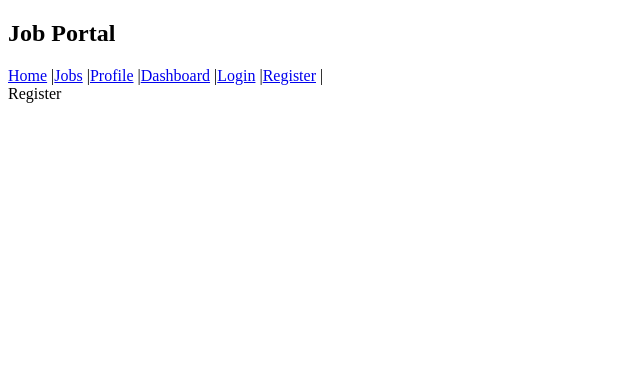
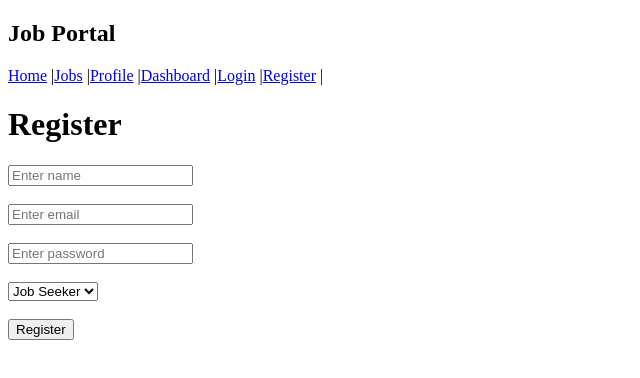
Before and after one commit to Meenakshi-Jisha/job-portal, a React (Vite) app in the folder client/: page /register in a window 1280 px wide. Shown: the top 378 px of the page, without its empty margins (0-640 px from the left). Built offline with nearby package versions, Linux system fonts and the light colour scheme.

Commit message:
Connected register page with backend

```diff
--- a/client/src/pages/Register.jsx
+++ b/client/src/pages/Register.jsx
@@ -1,8 +1,42 @@
 import React from 'react'
+import { useState } from 'react'
+import { registerUser } from '../services/authService';
 
 function Register() {
+  const [name,setName]=useState("");
+  const [email,setEmail]=useState("");
+  const [password,setPassword]=useState("");
+  const [role,setRole]=useState("jobseeker")
+
+  const handleSubmit=async (e)=>{
+    e.preventDefault()
+    try{
+        await registerUser({
+          name,email,password,role
+        })
+        alert("Registered Successfully")
+    }catch(error){
+        console.log(error);
+        alert("Registration failed")
+    }
+  }
   return (
-    <div>Register</div>
+    <div>
+      <h1>Register</h1>
+      <form onSubmit={handleSubmit}>
+        <input type="text" placeholder='Enter name' value={name}
+                onChange={(e)=>setName(e.target.value)}/> <br /><br />
+        <input type="email" placeholder='Enter email' value={email}
+                onChange={(e)=>setEmail(e.target.value)}/> <br /> <br />
+        <input type="password" placeholder='Enter password' value={password}
+                onChange={(e)=>setPassword(e.target.value)}/> <br /><br />
+        <select value={role} onChange={(e)=>setRole(e.target.value)}>
+          <option value="jobseeker">Job Seeker</option>
+          <option value="recruiter">Recruiter</option>
+        </select> <br /><br />
+        <button type='submit'>Register</button>
+      </form>
+    </div>
   )
 }
 
--- a/client/src/services/authService.js
+++ b/client/src/services/authService.js
@@ -7,3 +7,9 @@ export const loginUser= (data)=>{
         data
     )
 }
+export const registerUser= (data)=>{
+    return axios.post(
+        `${API}/register`,
+        data
+    )
+}
```
